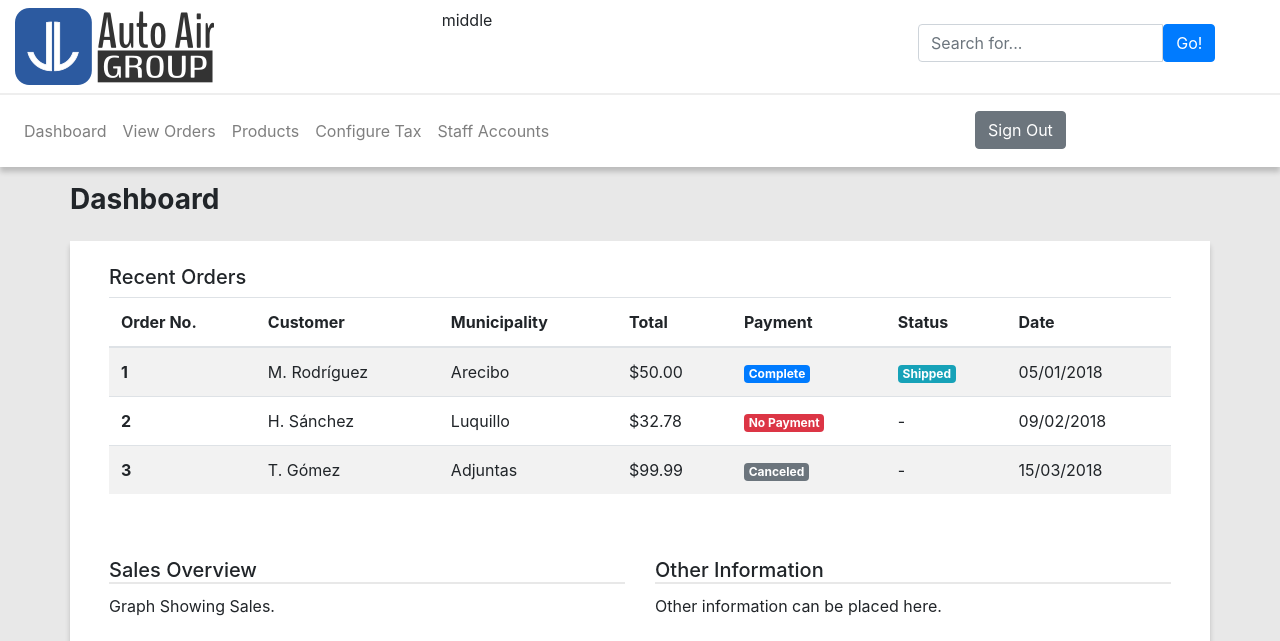
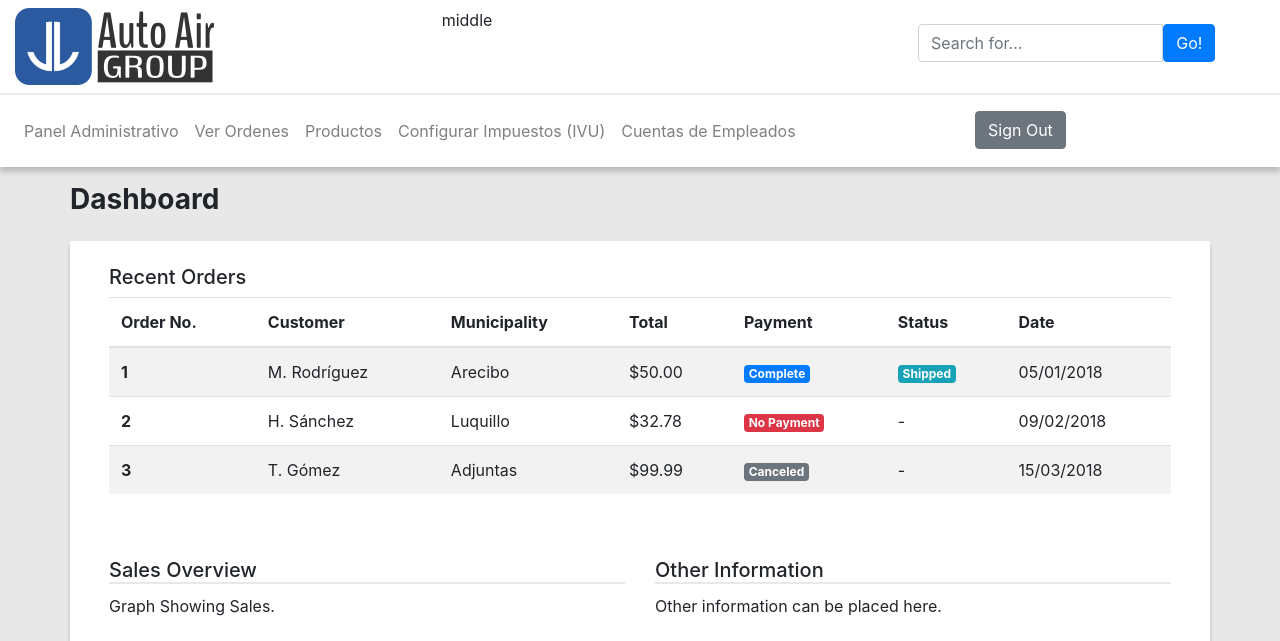
Before and after one commit to SirSource/AutoAirGroup, a Flask app: page /admin in a window 1280 px wide. Shown: the top 641 px of the page. Run offline with Flask 2, Linux system fonts and the light colour scheme; some libraries are stand-ins or nearby versions.

Commit message:
Staff Updates

```diff
--- a/templates/adminlayout.html
+++ b/templates/adminlayout.html
@@ -53,19 +53,19 @@
                 <div class="colapse navbar-collapse" id="navbarNavDropdown">
                     <ul class="navbar-nav">
                         <li class="nav-item">
-                            <a class="nav-link" href="{{ url_for('admin') }}">Dashboard</a>
+                            <a class="nav-link" href="{{ url_for('admin') }}">Panel Administrativo</a>
                         </li>
                         <li class="nav-item">
-                            <a class="nav-link" href="{{ url_for('adminOrders') }}">View Orders</a>
+                            <a class="nav-link" href="{{ url_for('adminOrders') }}">Ver Ordenes</a>
                         </li>
                         <li class="nav-item">
-                            <a class="nav-link" href="{{ url_for('adminProducts') }}">Products</a>
+                            <a class="nav-link" href="{{ url_for('adminProducts') }}">Productos</a>
                         </li>
                         <li class="nav-item">
-                            <a class="nav-link" href="{{ url_for('adminTax') }}">Configure Tax</a>
+                            <a class="nav-link" href="{{ url_for('adminTax') }}">Configurar Impuestos (IVU)</a>
                         </li>
                         <li class="nav-item">
-                            <a class="nav-link" href="{{ url_for('adminStaff') }}">Staff Accounts</a>
+                            <a class="nav-link" href="{{ url_for('adminStaff') }}">Cuentas de Empleados</a>
                         </li>
                     </ul>
                 </div>
```
